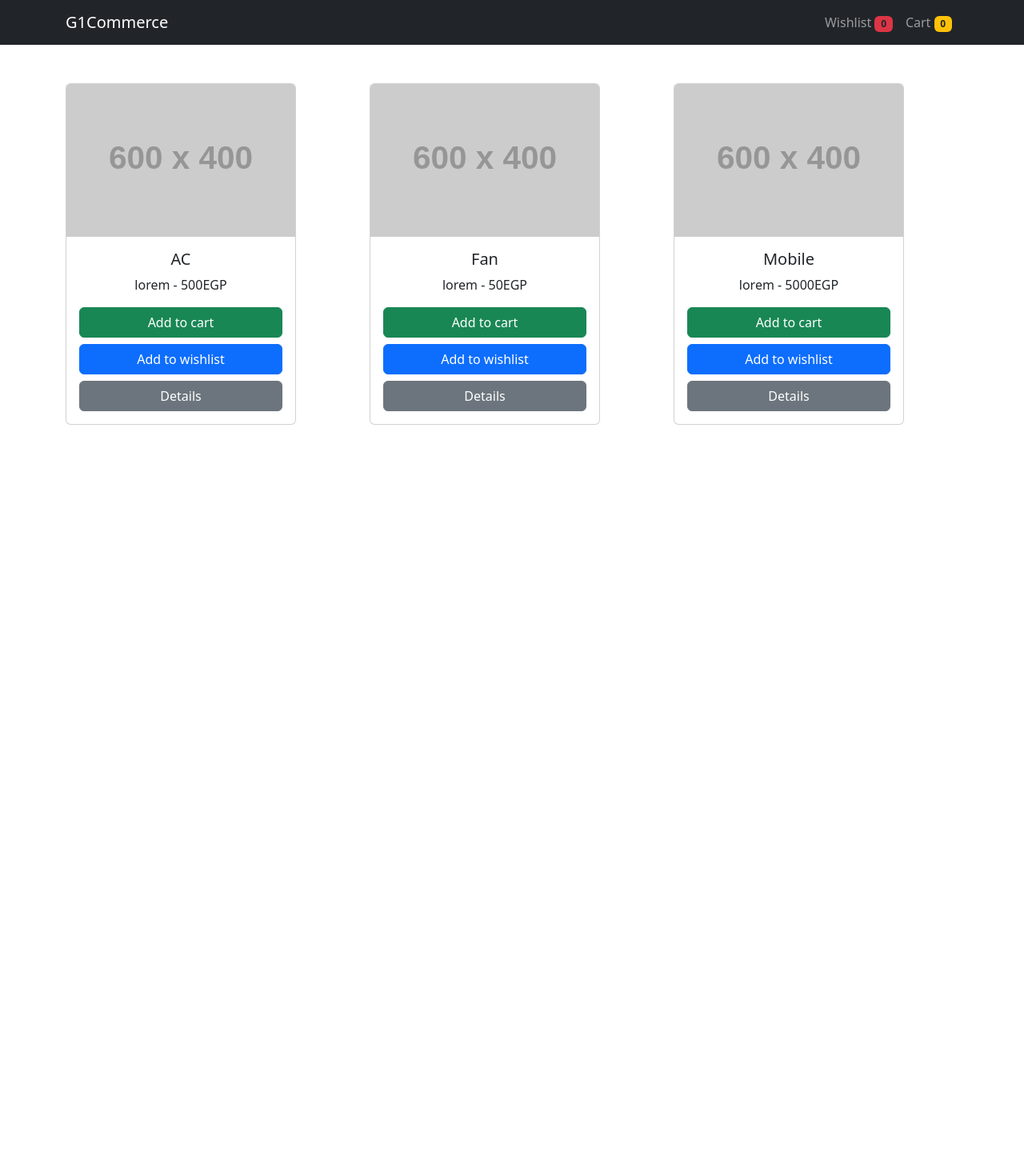
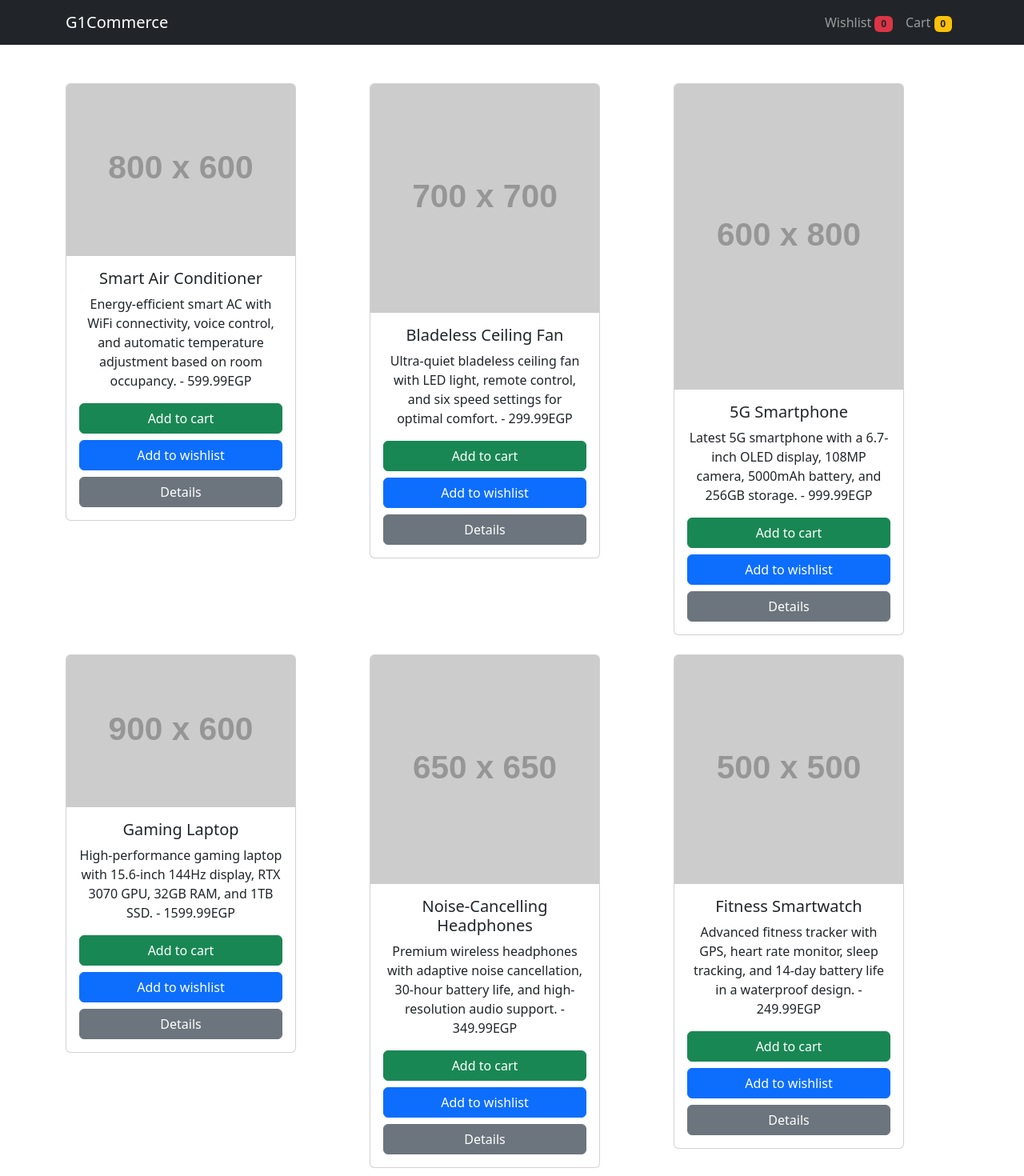
Before and after one commit to MohammadKhallaf/g1e-ecommerce, a React (Create React App) app: page / in a window 1280 px wide. Shown: the top 1470 px of the page at 80% size. Before the commit the page ends 800 px from the top, so only its background shows below. Built offline with nearby package versions, Linux system fonts and the light colour scheme.

Commit message:
add dynamic routs

```diff
--- a/package.json
+++ b/package.json
@@ -12,6 +12,7 @@
     "react-dom": "^18.3.1",
     "react-router-dom": "^6.26.1",
     "react-scripts": "5.0.1",
+    "uuid": "^10.0.0",
     "web-vitals": "^2.1.4"
   },
   "scripts": {
--- a/src/App.js
+++ b/src/App.js
@@ -7,6 +7,7 @@ import { CartContext } from "./store/CartContext";
 import "./App.css";
 import { useEffect, useState } from "react";
 import WishlistPage from "./pages/WishlistPage";
+import ProductDetails from "./components/ProductDetails";
 // cart context
 
 // change the local storage data
@@ -141,6 +142,7 @@ function App() {
         <div className="App">
           <CustomNavbar />
           <Routes>
+            <Route path="product/:id" element={<ProductDetails />} />
             <Route path="wishlist" element={<WishlistPage />} />
             <Route path="cart" element={<CartPage />} />
             <Route path="/" element={<ProductList />} />
--- a/src/components/ProductCard.jsx
+++ b/src/components/ProductCard.jsx
@@ -3,8 +3,9 @@ import Button from "react-bootstrap/Button";
 import Card from "react-bootstrap/Card";
 import Stack from "react-bootstrap/Stack";
 import { CartContext } from "../store/CartContext";
+import { Link } from "react-router-dom";
 
-function ProductCard({ title, img, desc, price }) {
+function ProductCard({ id, title, img, desc, price }) {
   const { cart, wishlist, addToCart, addToWishlist, removeFromWishlist } =
     useContext(CartContext);
 
@@ -59,7 +60,9 @@ function ProductCard({ title, img, desc, price }) {
             </Button>
           )}
 
-          <Button variant="secondary">Details</Button>
+          <Button variant="secondary" as={Link} to={`product/${id}`}>
+            Details
+          </Button>
         </Stack>
       </Card.Body>
     </Card>
--- /dev/null
+++ b/src/components/ProductDetails.jsx
@@ -0,0 +1,31 @@
+// details of the product
+
+import { useParams } from "react-router-dom";
+import ProductCard from "./ProductCard";
+import { productsList } from "../list";
+import { Container } from "react-bootstrap";
+
+function ProductDetails() {
+  // read the parameter from the url
+  const params = useParams();
+
+  // data - included -> data
+  // product list -> get one item from the list
+  // -> product id
+  const productObj = productsList.find((item) => {
+    return item.id === params.id;
+  });
+
+  if (!productObj) return <Container>No found</Container>;
+
+  return (
+    <ProductCard
+      id={productObj.id}
+      title={productObj.title}
+      img={productObj.img}
+      desc={productObj.desc}
+      price={productObj.price}
+    />
+  );
+}
+export default ProductDetails;
--- /dev/null
+++ b/src/list.js
@@ -0,0 +1,207 @@
+import { v4 as uuidv4 } from "uuid";
+
+export const productsList = [
+  {
+    id: uuidv4(),
+    title: "Smart Air Conditioner",
+    price: 599.99,
+    desc: "Energy-efficient smart AC with WiFi connectivity, voice control, and automatic temperature adjustment based on room occupancy.",
+    img: "https://placehold.co/800x600",
+  },
+  {
+    id: uuidv4(),
+    title: "Bladeless Ceiling Fan",
+    price: 299.99,
+    desc: "Ultra-quiet bladeless ceiling fan with LED light, remote control, and six speed settings for optimal comfort.",
+    img: "https://placehold.co/700x700",
+  },
+  {
+    id: uuidv4(),
+    title: "5G Smartphone",
+    price: 999.99,
+    desc: "Latest 5G smartphone with a 6.7-inch OLED display, 108MP camera, 5000mAh battery, and 256GB storage.",
+    img: "https://placehold.co/600x800",
+  },
+  {
+    id: uuidv4(),
+    title: "Gaming Laptop",
+    price: 1599.99,
+    desc: "High-performance gaming laptop with 15.6-inch 144Hz display, RTX 3070 GPU, 32GB RAM, and 1TB SSD.",
+    img: "https://placehold.co/900x600",
+  },
+  {
+    id: uuidv4(),
+    title: "Noise-Cancelling Headphones",
+    price: 349.99,
+    desc: "Premium wireless headphones with adaptive noise cancellation, 30-hour battery life, and high-resolution audio support.",
+    img: "https://placehold.co/650x650",
+  },
+  {
+    id: uuidv4(),
+    title: "Fitness Smartwatch",
+    price: 249.99,
+    desc: "Advanced fitness tracker with GPS, heart rate monitor, sleep tracking, and 14-day battery life in a waterproof design.",
+    img: "https://placehold.co/500x500",
+  },
+  {
+    id: uuidv4(),
+    title: "4K Tablet",
+    price: 649.99,
+    desc: "Powerful tablet with 12.9-inch 4K display, stylus support, octa-core processor, and 128GB expandable storage.",
+    img: "https://placehold.co/800x500",
+  },
+  {
+    id: uuidv4(),
+    title: "Portable Bluetooth Speaker",
+    price: 129.99,
+    desc: "Rugged, waterproof Bluetooth speaker with 360-degree sound, 20-hour playtime, and built-in power bank functionality.",
+    img: "https://placehold.co/450x600",
+  },
+  {
+    id: uuidv4(),
+    title: "Next-Gen Gaming Console",
+    price: 499.99,
+    desc: "Latest gaming console supporting 4K gaming at 120fps, ray tracing, and backward compatibility with an extensive game library.",
+    img: "https://placehold.co/700x400",
+  },
+  {
+    id: uuidv4(),
+    title: "Mirrorless Digital Camera",
+    price: 1299.99,
+    desc: "Professional-grade mirrorless camera with 45MP full-frame sensor, 8K video recording, and advanced autofocus system.",
+    img: "https://placehold.co/750x550",
+  },
+  {
+    id: uuidv4(),
+    title: "Smart Refrigerator",
+    price: 2499.99,
+    desc: "Internet-connected refrigerator with touchscreen display, interior cameras, and AI-powered food management system.",
+    img: "https://placehold.co/600x900",
+  },
+  {
+    id: uuidv4(),
+    title: "Robot Vacuum Cleaner",
+    price: 399.99,
+    desc: "Intelligent robot vacuum with LIDAR navigation, multi-floor mapping, and automatic dirt disposal for hands-free cleaning.",
+    img: "https://placehold.co/550x550",
+  },
+  {
+    id: uuidv4(),
+    title: "4K OLED TV",
+    price: 1799.99,
+    desc: "65-inch 4K OLED TV with HDR, 120Hz refresh rate, and AI-enhanced picture and sound quality for immersive viewing.",
+    img: "https://placehold.co/1000x600",
+  },
+  {
+    id: uuidv4(),
+    title: "Smart Door Lock",
+    price: 249.99,
+    desc: "Keyless smart lock with fingerprint recognition, smartphone control, and temporary access codes for guests.",
+    img: "https://placehold.co/400x600",
+  },
+  {
+    id: uuidv4(),
+    title: "Wireless Earbuds",
+    price: 179.99,
+    desc: "True wireless earbuds with active noise cancellation, transparency mode, and wireless charging case for all-day use.",
+    img: "https://placehold.co/500x400",
+  },
+  {
+    id: uuidv4(),
+    title: "Electric Scooter",
+    price: 599.99,
+    desc: "Foldable electric scooter with 25-mile range, 15.5mph top speed, and app connectivity for urban commuting.",
+    img: "https://placehold.co/700x900",
+  },
+  {
+    id: uuidv4(),
+    title: "Smart Thermostat",
+    price: 199.99,
+    desc: "Energy-saving smart thermostat with learning capabilities, smartphone control, and compatibility with voice assistants.",
+    img: "https://placehold.co/450x450",
+  },
+  {
+    id: uuidv4(),
+    title: "Mesh WiFi System",
+    price: 349.99,
+    desc: "Whole-home mesh WiFi system with tri-band technology, parental controls, and easy setup for seamless coverage.",
+    img: "https://placehold.co/600x500",
+  },
+  {
+    id: uuidv4(),
+    title: "Espresso Machine",
+    price: 599.99,
+    desc: "Semi-automatic espresso machine with built-in grinder, milk frother, and programmable settings for cafe-quality coffee at home.",
+    img: "https://placehold.co/750x600",
+  },
+  {
+    id: uuidv4(),
+    title: "Smart Garden",
+    price: 199.99,
+    desc: "Indoor smart garden with LED grow lights, self-watering system, and app control to grow fresh herbs and vegetables year-round.",
+    img: "https://placehold.co/650x500",
+  },
+  {
+    id: uuidv4(),
+    title: "Portable Power Station",
+    price: 999.99,
+    desc: "High-capacity portable power station with AC outlets, USB ports, and solar charging capability for outdoor adventures and emergencies.",
+    img: "https://placehold.co/800x500",
+  },
+  {
+    id: uuidv4(),
+    title: "3D Printer",
+    price: 449.99,
+    desc: "User-friendly 3D printer with auto-leveling bed, resume printing function, and large build volume for creative projects.",
+    img: "https://placehold.co/700x600",
+  },
+  {
+    id: uuidv4(),
+    title: "Smart Doorbell",
+    price: 179.99,
+    desc: "HD video doorbell with two-way audio, night vision, motion detection, and cloud storage for enhanced home security.",
+    img: "https://placehold.co/400x700",
+  },
+  {
+    id: uuidv4(),
+    title: "Wireless Gaming Mouse",
+    price: 149.99,
+    desc: "High-precision wireless gaming mouse with 25,000 DPI optical sensor, programmable buttons, and RGB lighting.",
+    img: "https://placehold.co/550x400",
+  },
+  {
+    id: uuidv4(),
+    title: "Smart Light Bulbs Set",
+    price: 99.99,
+    desc: "Set of 4 color-changing smart LED bulbs with millions of colors, scheduling, and voice control compatibility.",
+    img: "https://placehold.co/600x450",
+  },
+  {
+    id: uuidv4(),
+    title: "Ultrawide Monitor",
+    price: 799.99,
+    desc: "34-inch curved ultrawide monitor with 3440x1440 resolution, 144Hz refresh rate, and HDR support for immersive productivity and gaming.",
+    img: "https://placehold.co/900x500",
+  },
+  {
+    id: uuidv4(),
+    title: "Smart Scale",
+    price: 79.99,
+    desc: "Bluetooth-connected smart scale measuring weight, body fat, muscle mass, and more, syncing data with fitness apps.",
+    img: "https://placehold.co/500x600",
+  },
+  {
+    id: uuidv4(),
+    title: "Drone with 4K Camera",
+    price: 799.99,
+    desc: "Foldable drone with 4K camera, 3-axis gimbal, 30-minute flight time, and intelligent flight modes for stunning aerial photography.",
+    img: "https://placehold.co/800x450",
+  },
+  {
+    id: uuidv4(),
+    title: "Portable SSD",
+    price: 199.99,
+    desc: "1TB portable SSD with USB-C connectivity, 1050MB/s read speeds, and durable, shock-resistant design for fast, reliable storage on-the-go.",
+    img: "https://placehold.co/450x350",
+  },
+];
--- a/src/pages/CartPage.jsx
+++ b/src/pages/CartPage.jsx
@@ -19,10 +19,16 @@ function CartPage() {
   const { cart, addToCart, removeFromCart } = useContext(CartContext);
 
   const sum = useMemo(() => {
+    // useMemo -> return value
     return cart.reduce((prev, item) => {
       return prev + item.price * item.quantity;
     }, 0);
   }, [cart]);
+
+  // useMemo -> value
+  // useCallback -> function
+  // same concept
+  // return function
 
   const renderList = useMemo(() => {
     return cart.map((item, idx, arr) => (
--- a/src/pages/ProductList.jsx
+++ b/src/pages/ProductList.jsx
@@ -1,26 +1,6 @@
 import { Col, Container, Row } from "react-bootstrap";
 import ProductCard from "../components/ProductCard";
-
-const productsList = [
-  {
-    title: "AC",
-    price: 500,
-    desc: "lorem",
-    img: "https://placehold.co/600x400",
-  },
-  {
-    title: "Fan",
-    price: 50,
-    desc: "lorem",
-    img: "https://placehold.co/600x400",
-  },
-  {
-    title: "Mobile",
-    price: 5000,
-    desc: "lorem",
-    img: "https://placehold.co/600x400",
-  },
-];
+import { productsList } from "../list";
 
 function ProductList() {
   return (
@@ -29,6 +9,7 @@ function ProductList() {
         {productsList.map((item, idx, arr) => (
           <Col key={idx}>
             <ProductCard
+              id={item.id}
               title={item.title}
               img={item.img}
               price={item.price}
```
Also changed, not shown: 2 other files (tests, documents, lock files or other folders).
